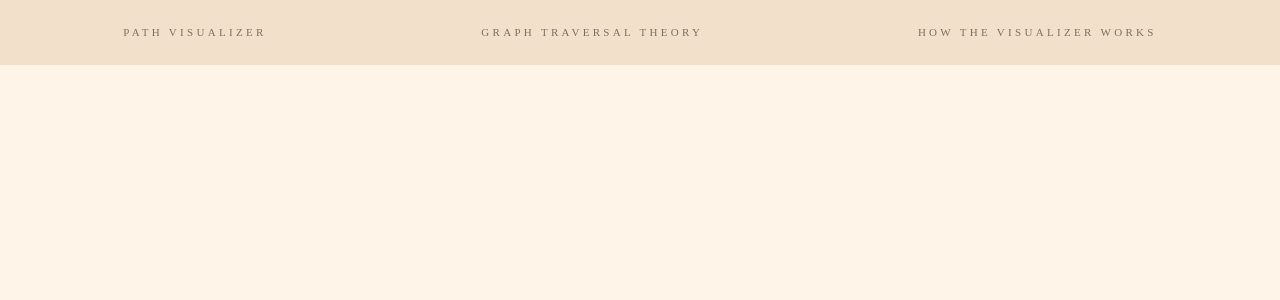
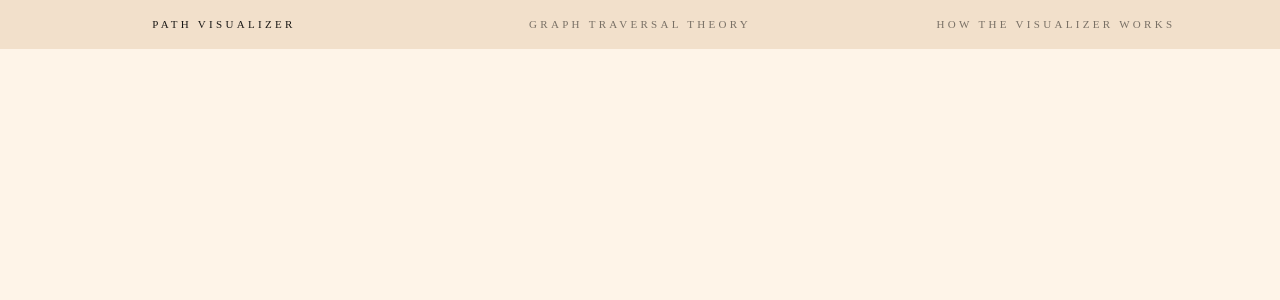
Before and after one commit to agnesnatasya/path-visualization, a React (Create React App) app: page / in a window 1280 px wide. Shown: the top 300 px of the page. Built offline with nearby package versions, Linux system fonts and the light colour scheme; a web font is replaced by a local one.

Commit message:
Inside one nav link div instead of nested

```diff
--- a/src/App.css
+++ b/src/App.css
@@ -56,9 +56,7 @@
 }
 
 .nav-item {
-  flex-grow: 1;
-  flex: 1;
-  flex-basis: auto;
+  flex: 1 1 0;
   text-align: center;
 }
 
--- a/src/App.js
+++ b/src/App.js
@@ -25,7 +25,6 @@ export default function App() {
                     <div className="collapse navbar-collapse" id="navbarNav">
                         <ul className="navbar-nav">
                             <li className="nav-item active">
-                                <a className="nav-link">
                                 <Nav.Link
                                     as={NavLink}
                                     exact
@@ -37,10 +36,8 @@ export default function App() {
                                 >
                                     PATH VISUALIZER
                                 </Nav.Link>
-                                </a>
                             </li>
                             <li className="nav-item">
-                                <a className="nav-link">
                                 <Nav.Link
                                     as={NavLink}
                                     exact
@@ -52,10 +49,8 @@ export default function App() {
                                 >
                                     GRAPH TRAVERSAL THEORY
                                 </Nav.Link>
-                                </a>
                             </li>
                             <li className="nav-item">
-                                <a className="nav-link">
                                 <Nav.Link
                                     as={NavLink}
                                     exact
@@ -67,7 +62,6 @@ export default function App() {
                                 >
                                     HOW THE VISUALIZER WORKS
                                 </Nav.Link>
-                                </a>
                             </li>
                         </ul>
                     </div>
```
Lines whose indentation alone changed are shown as unchanged.
